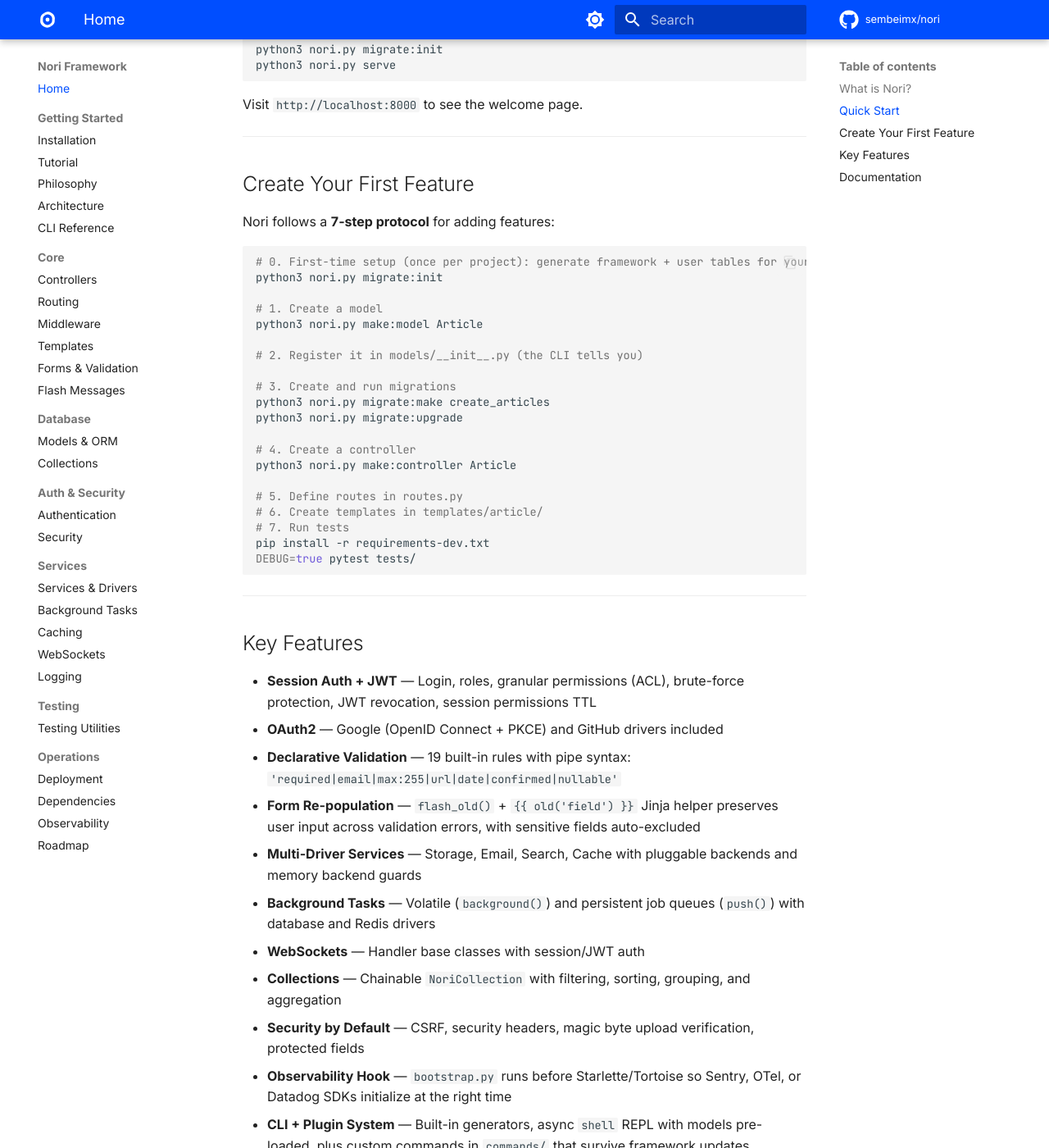
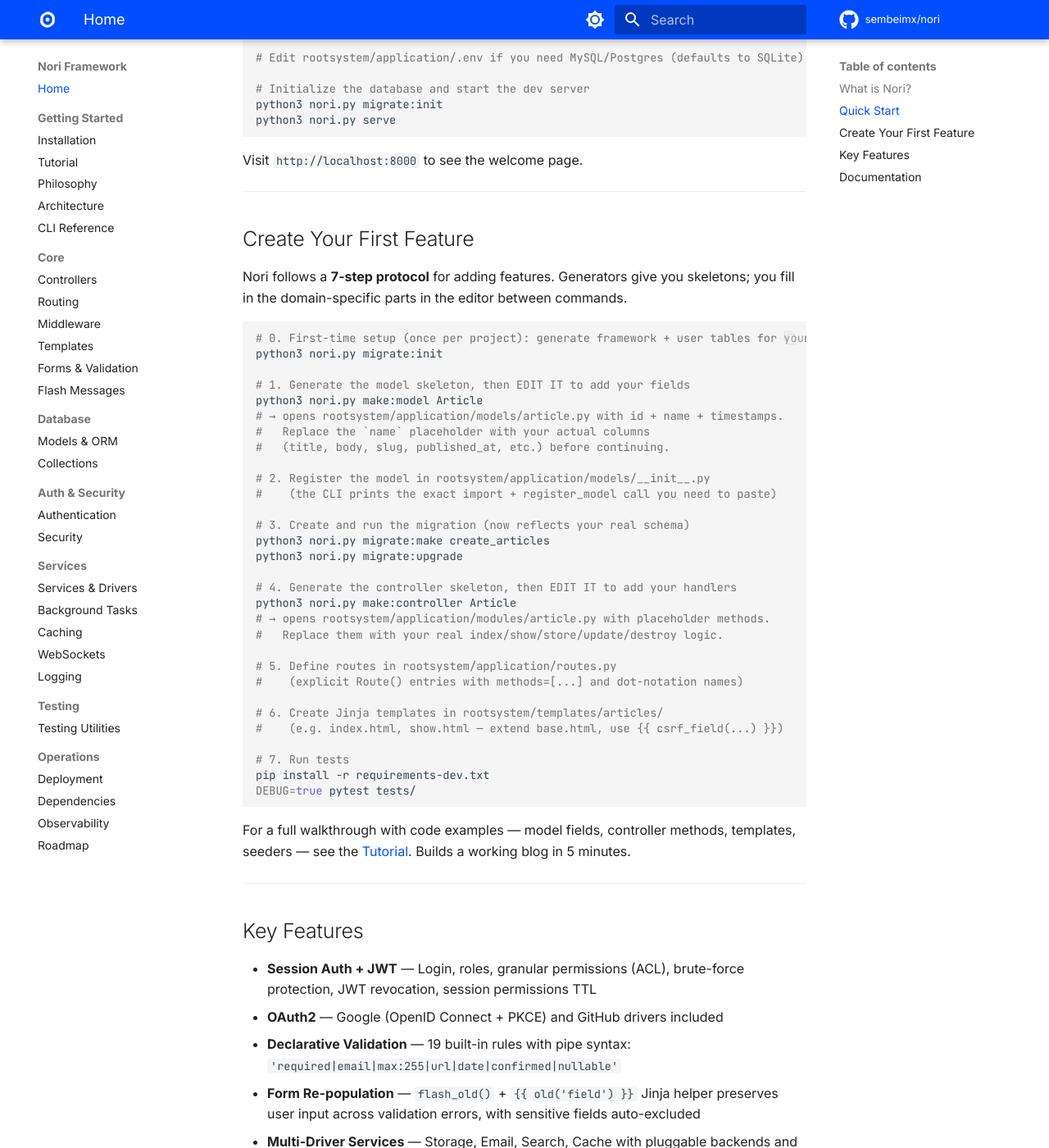
Before and after one commit to sembeimx/nori, an MkDocs documentation site: the page built from docs/index.md, in a window 1280 px wide and 1400 px high, scrolled down 871 px. Shown: the whole window at 82% size. Built offline with MkDocs 1.6.1 and Material for MkDocs 9.7.7, drawn with Linux system fonts in a browser that asks for light colours; comment, search, counter and statistics services are not loaded; the version menu is left out; some of the changed text lies outside the part shown.

Commit message:
docs: declare Linux/macOS support + clarify edit-between-commands flow
Two complementary docs gaps closed:

1. Platform support was implicit. Quick Starts assumed Unix shells
   (`source .venv/bin/activate`) and `python3` on PATH; Gunicorn — the
   shipped production server — doesn't run on Windows. Now stated
   explicitly: Linux and macOS are tested; Windows users should use
   WSL2. Added a one-line note above each Quick Start in README +
   docs/index.md, and a full bullet under Prerequisites in
   docs/installation.md.

2. The 7-step protocol in docs/index.md jumped from `make:model
   Article` straight to `migrate:make`, omitting that the user must
   open the generated skeleton and replace the `name` placeholder
   with their actual columns first. Otherwise the generated migration
   reflects the skeleton, not the user's schema. Same gap on the
   controller step. Now both are called out explicitly with comments,
   and the section ends with a pointer to the Tutorial for the full
   walkthrough with code examples.

````diff
--- a/docs/index.md
+++ b/docs/index.md
@@ -20,6 +20,8 @@
 
 ## Quick Start
 
+> **Platform**: Nori is tested on Linux and macOS. Windows users should run inside [WSL2](https://learn.microsoft.com/en-us/windows/wsl/install). See [Installation](installation.md) for full prerequisites.
+
 ```bash
 # Install
 curl -fsSL https://nori.sembei.mx/install.py | python3 - my-project
@@ -39,30 +41,42 @@
 
 ## Create Your First Feature
 
-Nori follows a **7-step protocol** for adding features:
+Nori follows a **7-step protocol** for adding features. Generators give you skeletons; you fill in the domain-specific parts in the editor between commands.
 
 ```bash
 # 0. First-time setup (once per project): generate framework + user tables for your engine
 python3 nori.py migrate:init
 
-# 1. Create a model
+# 1. Generate the model skeleton, then EDIT IT to add your fields
 python3 nori.py make:model Article
+# → opens rootsystem/application/models/article.py with id + name + timestamps.
+#   Replace the `name` placeholder with your actual columns
+#   (title, body, slug, published_at, etc.) before continuing.
 
-# 2. Register it in models/__init__.py (the CLI tells you)
+# 2. Register the model in rootsystem/application/models/__init__.py
+#    (the CLI prints the exact import + register_model call you need to paste)
 
-# 3. Create and run migrations
+# 3. Create and run the migration (now reflects your real schema)
 python3 nori.py migrate:make create_articles
 python3 nori.py migrate:upgrade
 
-# 4. Create a controller
+# 4. Generate the controller skeleton, then EDIT IT to add your handlers
 python3 nori.py make:controller Article
+# → opens rootsystem/application/modules/article.py with placeholder methods.
+#   Replace them with your real index/show/store/update/destroy logic.
 
-# 5. Define routes in routes.py
-# 6. Create templates in templates/article/
+# 5. Define routes in rootsystem/application/routes.py
+#    (explicit Route() entries with methods=[...] and dot-notation names)
+
+# 6. Create Jinja templates in rootsystem/templates/articles/
+#    (e.g. index.html, show.html — extend base.html, use {{ csrf_field(...) }})
+
 # 7. Run tests
 pip install -r requirements-dev.txt
 DEBUG=true pytest tests/
 ```
+
+For a full walkthrough with code examples — model fields, controller methods, templates, seeders — see the [Tutorial](getting_started.md). Builds a working blog in 5 minutes.
 
 ---
 
````
Also changed, not shown: README.md (+2 -0 lines), docs/installation.md (+1 -0 lines).
